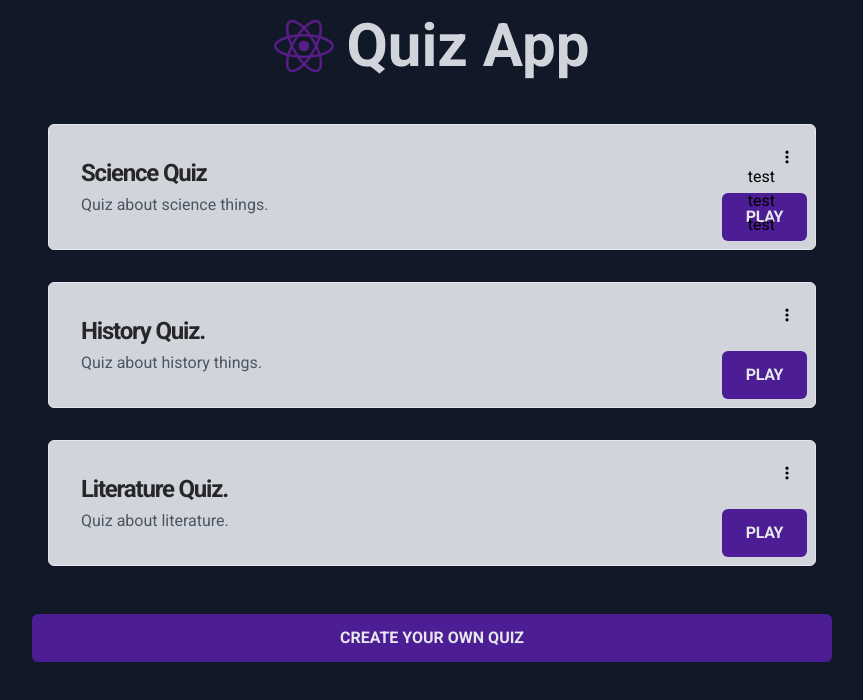
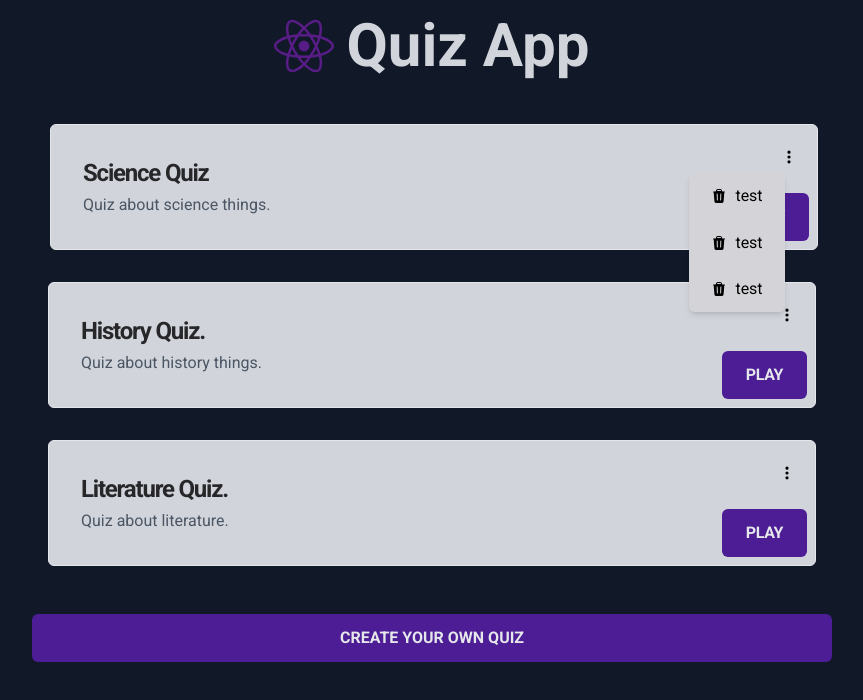
Before and after one commit to tojamrcel/quizapp-react-project, a React (Vite) app: page /quizzes in a window 1280 px wide. Both pictures are taken after a click on the button 995 px from the left and 157 px from the top of the page. Shown: the top 700 px of the page, without its empty margins (208-1071 px from the left). Built offline with nearby package versions, Linux system fonts and the light colour scheme; data requests are answered from the project's data file.

Commit message:
feat, fix, style: continue implementation of Menus component in QuizItem

```diff
--- a/src/features/quizzes/QuizItem.jsx
+++ b/src/features/quizzes/QuizItem.jsx
@@ -1,17 +1,19 @@
 import { useNavigate } from "react-router-dom"
 import { useQuizzes } from "../../contexts/QuizzesContext"
-import Menus from "../../ui/Menus"
+import { HiTrash } from "react-icons/hi2"
+import Menus, { useMenus } from "../../ui/Menus"
 
 function QuizItem({ quiz }) {
+    const { openId } = useMenus()
     const { startQuiz } = useQuizzes()
     const navigate = useNavigate()
 
     return (
         <li
-            className="hover:scale relative flex max-h-[12rem] max-w-full cursor-default flex-col items-start justify-center gap-1 rounded-md border bg-gray-300 p-8 transition-all duration-300 hover:translate-x-[2px]"
+            className={`${openId === quiz.id ? "z-10 translate-x-[2px]" : "transition-transform duration-300 hover:translate-x-[2px]"} relative flex max-h-[12rem] max-w-full cursor-default flex-col items-start justify-center gap-1 rounded-md border bg-gray-300 p-8`}
             key={quiz.id}
         >
-            <Menus>
+            <Menus.Menu>
                 <h2 className="flex items-center text-xl font-bold tracking-tighter text-zinc-800 md:text-2xl">
                     {quiz.title}
                 </h2>
@@ -31,11 +33,11 @@ function QuizItem({ quiz }) {
                     <Menus.Toggle id={quiz.id} />
                 </div>
                 <Menus.List id={quiz.id}>
-                    <Menus.Button>test</Menus.Button>
-                    <Menus.Button>test</Menus.Button>
-                    <Menus.Button>test</Menus.Button>
+                    <Menus.Button icon={<HiTrash />}>test</Menus.Button>
+                    <Menus.Button icon={<HiTrash />}>test</Menus.Button>
+                    <Menus.Button icon={<HiTrash />}>test</Menus.Button>
                 </Menus.List>
-            </Menus>
+            </Menus.Menu>
         </li>
     )
 }
--- a/src/features/quizzes/QuizzesList.jsx
+++ b/src/features/quizzes/QuizzesList.jsx
@@ -2,6 +2,7 @@ import { useQuizzes } from "../../contexts/QuizzesContext"
 import Button from "../../ui/Button"
 import QuizItem from "./QuizItem"
 import Spinner from "../../ui/Spinner"
+import Menus from "../../ui/Menus"
 
 function QuizzesList() {
     const { quizzes, status } = useQuizzes()
@@ -14,6 +15,7 @@ function QuizzesList() {
         )
 
     return (
+        <Menus>
             <div className="flex flex-col items-center">
                 <ul className="no-scrollbar flex max-h-[75dvh] w-full flex-col gap-8 overflow-auto scroll-smooth px-4 py-8 shadow-sm md:max-h-[85dvh]">
                     {quizzes.length ? (
@@ -22,13 +24,14 @@ function QuizzesList() {
                         ))
                     ) : (
                         <p className="text-center text-xl font-bold text-gray-200">
-                        There are no quizzes at the moment, but you can create
-                        your own quiz!
+                            There are no quizzes at the moment, but you can
+                            create your own quiz!
                         </p>
                     )}
                 </ul>
                 <Button type="full-width">CREATE YOUR OWN QUIZ</Button>
             </div>
+        </Menus>
     )
 }
 
--- a/src/ui/Menus.jsx
+++ b/src/ui/Menus.jsx
@@ -13,6 +13,10 @@ function Menus({ children }) {
             {children}
         </MenuContext.Provider>
     )
+}
+
+function Menu({ children }) {
+    return children
 }
 
 function Toggle({ id }) {
@@ -37,7 +41,13 @@ function List({ id, children }) {
 
     if (openId !== id) return null
 
-    return <ul className={`absolute right-10 top-10`}>{children}</ul>
+    return (
+        <ul
+            className={`absolute right-8 top-12 z-10 overflow-clip rounded-md bg-zinc-300 text-left shadow-md`}
+        >
+            {children}
+        </ul>
+    )
 }
 
 function Button({ children, icon, onClick }) {
@@ -48,13 +58,23 @@ function Button({ children, icon, onClick }) {
 
     return (
         <li>
-            <button onClick={handleClick}>
+            <button
+                onClick={handleClick}
+                className="flex w-full items-center gap-2 px-[1.4rem] py-[0.7rem] hover:bg-zinc-200"
+            >
                 {icon} <span>{children}</span>
             </button>
         </li>
     )
 }
 
+export function useMenus() {
+    const context = useContext(MenuContext)
+
+    return context
+}
+
+Menus.Menu = Menu
 Menus.Toggle = Toggle
 Menus.List = List
 Menus.Button = Button
```
Lines whose indentation alone changed are shown as unchanged.
